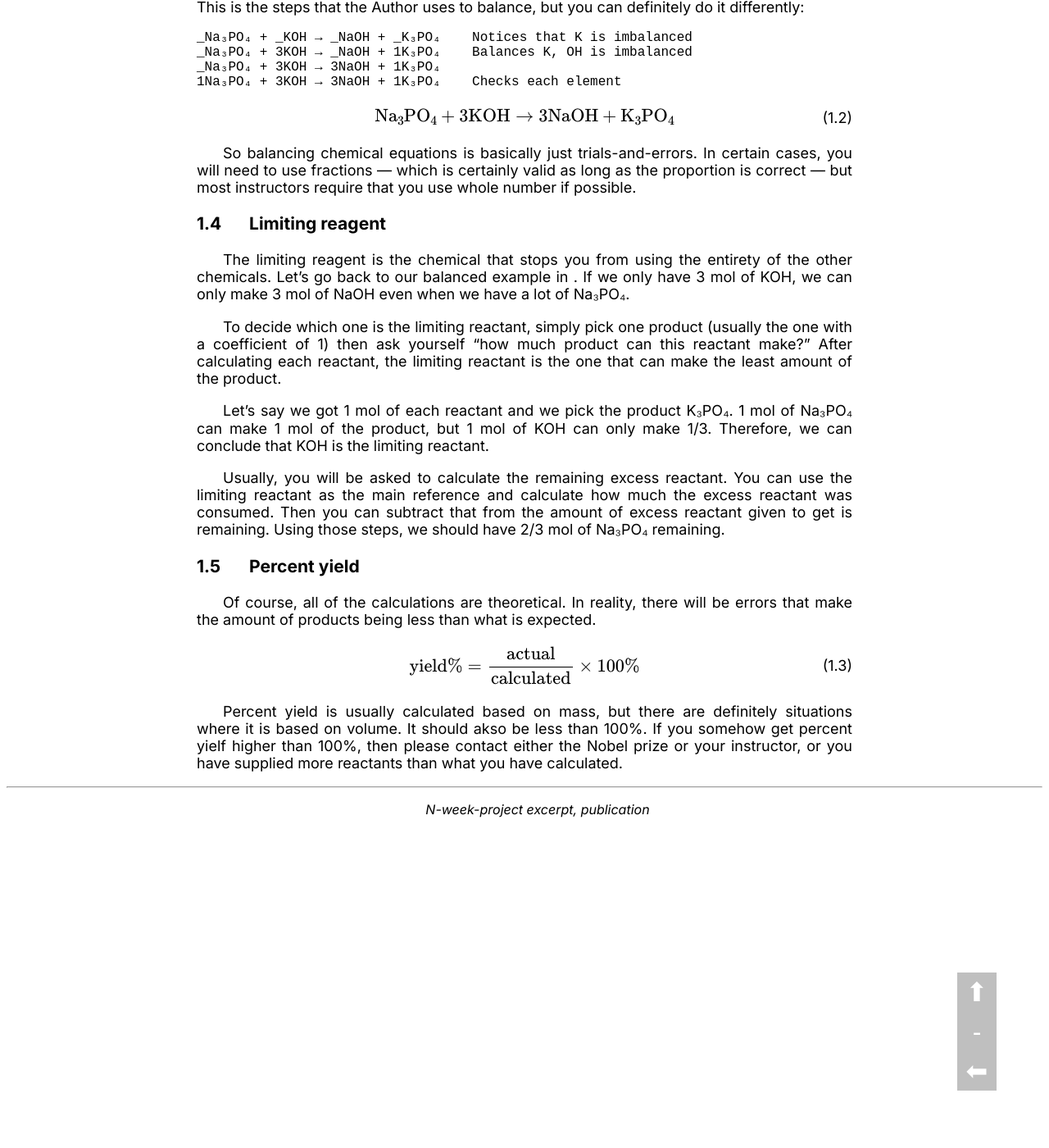
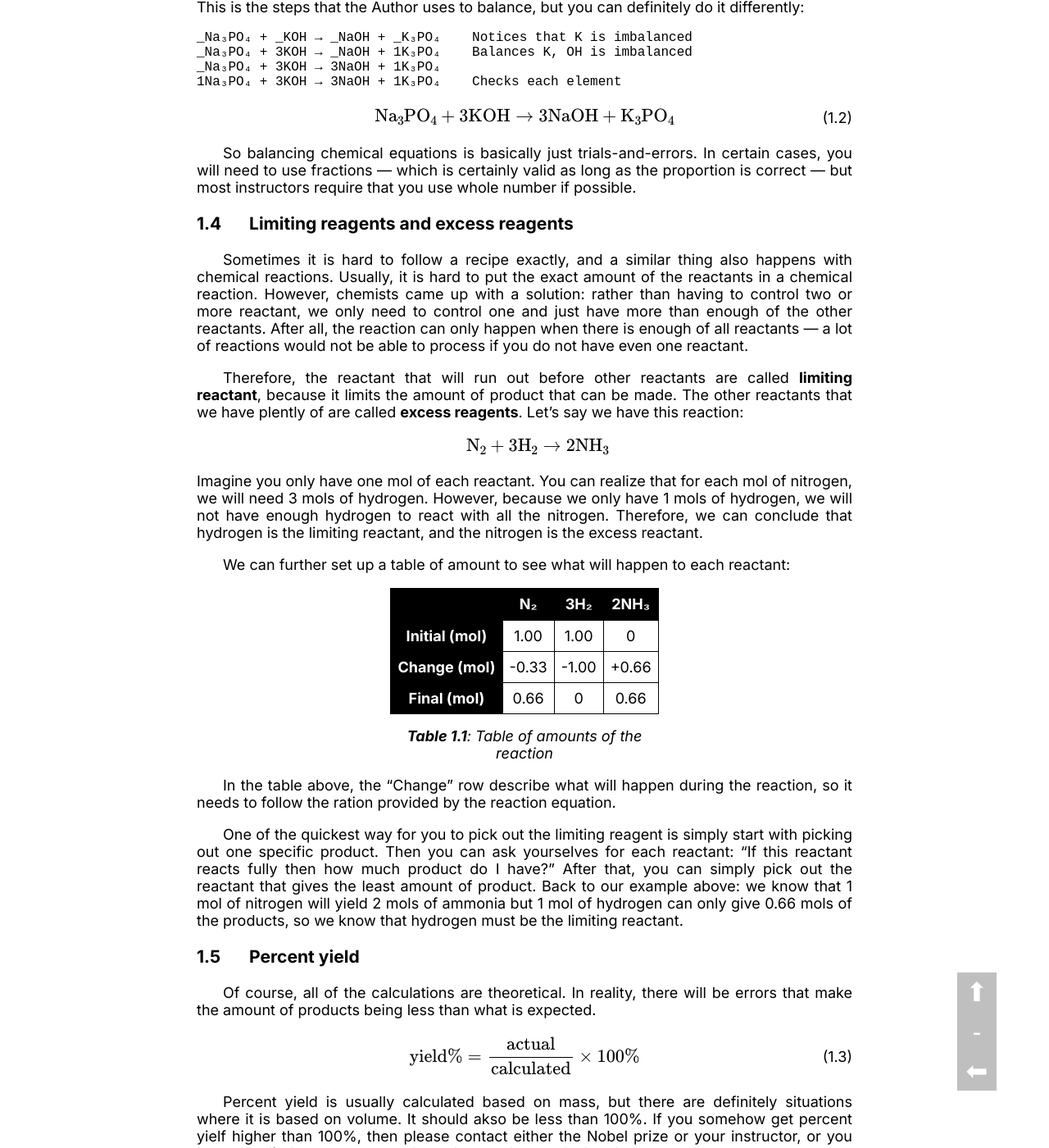
Before and after one commit to LukeNK/n-week-project, a Jekyll site: the page built from chapters/_c/chem-eq.md, in a window 1280 px wide and 1400 px high, scrolled down 1488 px. Shown: the whole window at 82% size. Built offline with Jekyll 4.4.1, drawn with Linux system fonts in a browser that asks for light colours.

Commit message:
I FORGOT THAT I WROTE ABOUT LIMITING REAGENTS ALREADY

````diff
--- a/chapters/_c/chem-eq.md
+++ b/chapters/_c/chem-eq.md
@@ -51,20 +51,53 @@ _Na₃PO₄ + 3KOH → _NaOH + 1K₃PO₄    Balances K, OH is imbalanced
 _Na₃PO₄ + 3KOH → 3NaOH + 1K₃PO₄
 1Na₃PO₄ + 3KOH → 3NaOH + 1K₃PO₄    Checks each element
 ```
-<eq id='eq-chem-eq-2'>
+<eq>
     \text{Na}_3\text{PO}_4 + 3\text{KOH} \rightarrow 3\text{NaOH} + \text{K}_3\text{PO}_4
 </eq>
 
 So balancing chemical equations is basically just trials-and-errors. In certain cases, you will need to use fractions — which is certainly valid as long as the proportion is correct — but most instructors require that you use whole number if possible.
 
-### Limiting reagent
-The limiting reagent is the chemical that stops you from using the entirety of the other chemicals. Let's go back to our balanced example in <a href='#eq-chem-eq-2'></a>. If we only have 3 mol of KOH, we can only make 3 mol of NaOH even when we have a lot of Na₃PO₄.
+### Limiting reagents and excess reagents
+Sometimes it is hard to follow a recipe exactly, and a similar thing also happens with chemical reactions. Usually, it is hard to put the exact amount of the reactants in a chemical reaction. However, chemists came up with a solution: rather than having to control two or more reactant, we only need to control one and just have more than enough of the other reactants. After all, the reaction can only happen when there is enough of all reactants — a lot of reactions would not be able to process if you do not have even one reactant.
 
-To decide which one is the limiting reactant, simply pick one product (usually the one with a coefficient of 1) then ask yourself "how much product can this reactant make?" After calculating each reactant, the limiting reactant is the one that can make the least amount of the product.
+Therefore, the reactant that will run out before other reactants are called **limiting reactant**, because it limits the amount of product that can be made. The other reactants that we have plently of are called **excess reagents**. Let's say we have this reaction:
+\\[
+    \text{N}_2 + 3\text{H}_2 \rightarrow 2\text{NH}_3
+\\]
+Imagine you only have one mol of each reactant. You can realize that for each mol of nitrogen, we will need 3 mols of hydrogen. However, because we only have 1 mols of hydrogen, we will not have enough hydrogen to react with all the nitrogen. Therefore, we can conclude that hydrogen is the limiting reactant, and the nitrogen is the excess reactant.
 
-Let's say we got 1 mol of each reactant and we pick the product K₃PO₄. 1 mol of Na₃PO₄ can make 1 mol of the product, but 1 mol of KOH can only make 1/3. Therefore, we can conclude that KOH is the limiting reactant.
+We can further set up a table of amount to see what will happen to each reactant:
+<table id="tab-a3">
+    <caption>Table of amounts of the reaction</caption>
+    <tr>
+        <th></th>
+        <th>N₂</th>
+        <th>3H₂</th>
+        <th>2NH₃</th>
+    </tr>
+    <tr>
+        <th>Initial (mol)</th>
+        <td>1.00</td>
+        <td>1.00</td>
+        <td>0</td>
+    </tr>
+    <tr>
+        <th>Change (mol)</th>
+        <td>-0.33</td>
+        <td>-1.00</td>
+        <td>+0.66</td>
+    </tr>
+    <tr>
+        <th>Final (mol)</th>
+        <td>0.66</td>
+        <td>0</td>
+        <td>0.66</td>
+    </tr>
+</table>
 
-Usually, you will be asked to calculate the remaining excess reactant. You can use the limiting reactant as the main reference and calculate how much the excess reactant was consumed. Then you can subtract that from the amount of excess reactant given to get is remaining. Using those steps, we should have 2/3 mol of Na₃PO₄ remaining.
+In the table above, the "Change" row describe what will happen during the reaction, so it needs to follow the ration provided by the reaction equation.
+
+One of the quickest way for you to pick out the limiting reagent is simply start with picking out one specific product. Then you can ask yourselves for each reactant: "If this reactant reacts fully then how much product do I have?" After that, you can simply pick out the reactant that gives the least amount of product. Back to our example above: we know that 1 mol of nitrogen will yield 2 mols of ammonia but 1 mol of hydrogen can only give 0.66 mols of the products, so we know that hydrogen must be the limiting reactant.
 
 ### Percent yield
 Of course, all of the calculations are theoretical. In reality, there will be errors that make the amount of products being less than what is expected.
````
